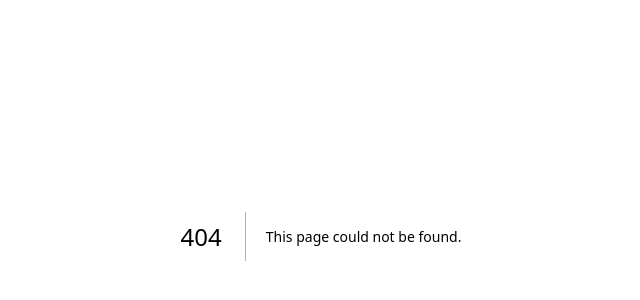
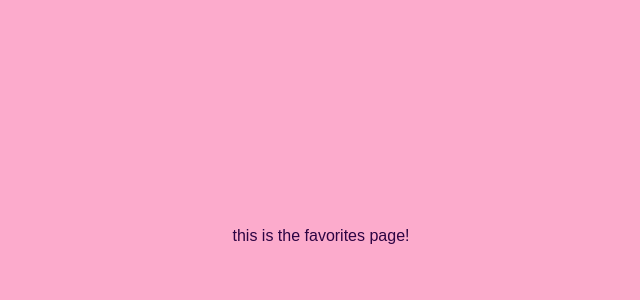
Before and after one commit to Cyanne-Jones/next-15-ideabox, a Next.js app: page /favorites in a window 1280 px wide. Before the commit this address had no page. Shown: the part 164-464 px from the top of the page, without its empty margins (319-959 px from the left). Built offline with nearby package versions, Linux system fonts and the light colour scheme.

Commit message:
add new route /favorites and populate with dummy component

```diff
--- /dev/null
+++ b/src/app/favorites/page.js
@@ -0,0 +1,11 @@
+const Favorites = () => {
+  const cats = 'meow'
+
+  return (
+    <div>
+      this is the favorites page!
+    </div>
+  )
+}
+
+export default Favorites;
```
